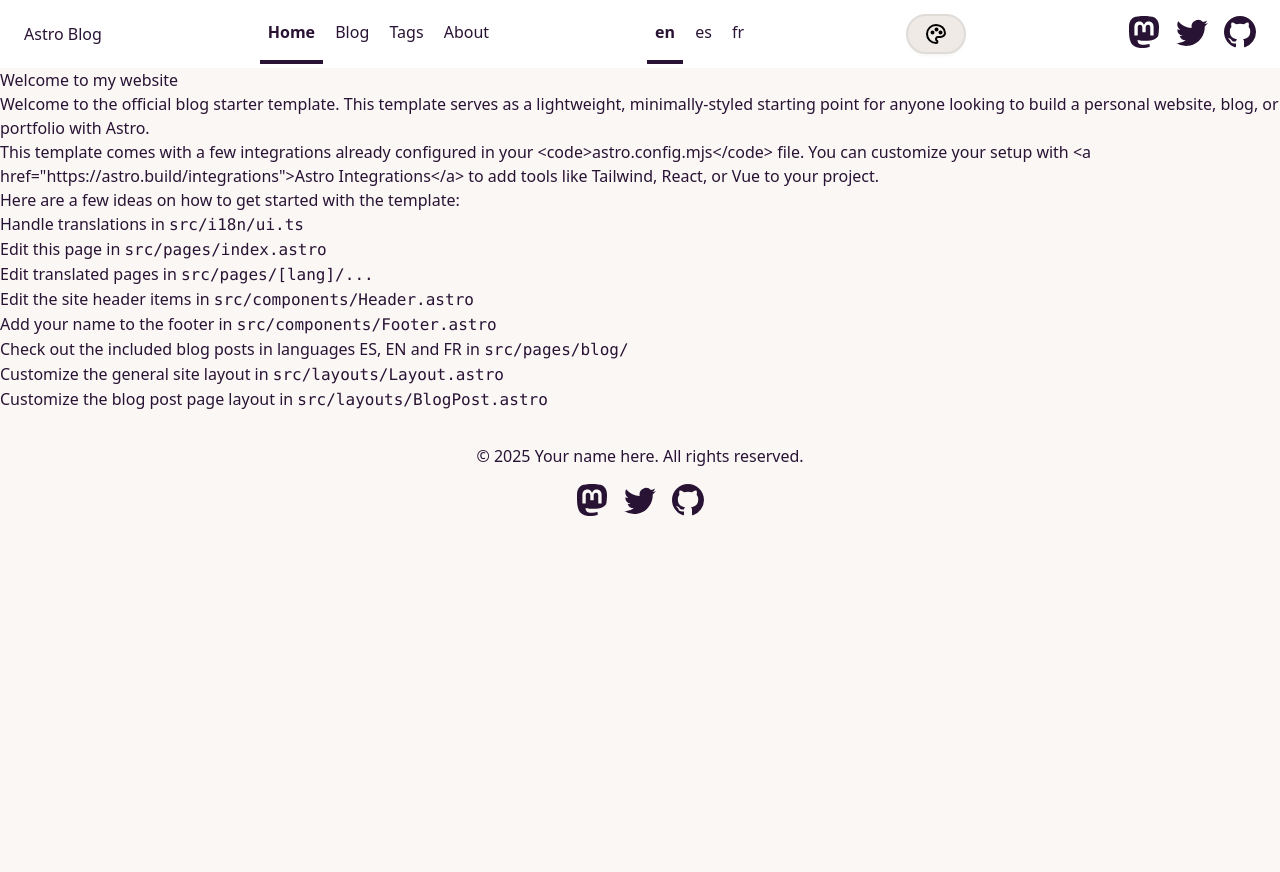
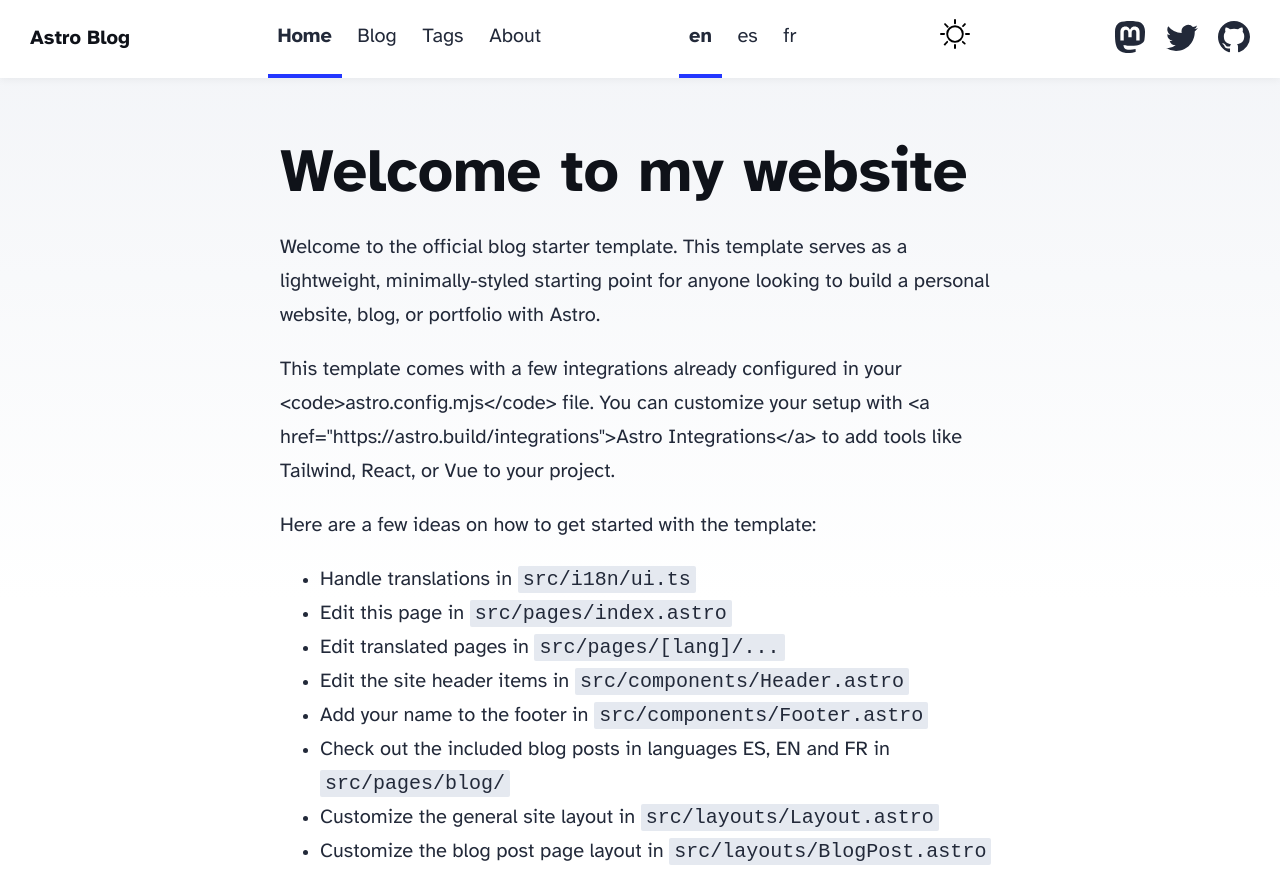
Before and after one commit to emredurgunlu/astro, an Astro site in the folder v2/: page /en in a window 1280 px wide. Shown: the top 872 px of the page. Before the commit the page ends 800 px from the top, so only its background shows below. Built offline with nearby package versions, Linux system fonts and the light colour scheme; Astro itself is replaced by a stand-in of ours.

Commit message:
Revert "."
This reverts commit 44b6f928dbbdcc843af61a60869c9344f39e4157.

```diff
--- a/v2/astro.config.mjs
+++ b/v2/astro.config.mjs
@@ -1,14 +1,13 @@
 // @ts-check
 import { defineConfig } from 'astro/config';
 import mdx from '@astrojs/mdx';
-import tailwindcss from "@tailwindcss/vite"
+
 import sitemap from '@astrojs/sitemap';
 
 // https://astro.build/config
 export default defineConfig({
 	site: 'https://example.com',
 	vite: {
-		plugins: [tailwindcss()],
 		server: {
 			watch: {
 				usePolling: true,
--- a/v2/package.json
+++ b/v2/package.json
@@ -13,9 +13,6 @@
     "@astrojs/mdx": "^4.3.7",
     "@astrojs/rss": "^4.0.12",
     "@astrojs/sitemap": "^3.6.0",
-    "@tailwindcss/vite": "^4.1.14",
-    "astro": "^5.14.3",
-    "daisyui": "^5.2.3",
-    "tailwindcss": "^4.1.14"
+    "astro": "^5.14.3"
   }
 }
--- a/v2/src/components/ThemeIcon.astro
+++ b/v2/src/components/ThemeIcon.astro
@@ -1,40 +1,51 @@
 ---
-const allThemes = ["dark", "light", "cupcake"];
 ---
+<button id="themeToggle" aria-label="Toggle theme">
+  <svg aria-hidden="true" width="30px" xmlns="http://www.w3.org/2000/svg" viewBox="0 0 24 24">
+    <path class="sun" fill-rule="evenodd" d="M12 17.5a5.5 5.5 0 1 0 0-11 5.5 5.5 0 0 0 0 11zm0 1.5a7 7 0 1 0 0-14 7 7 0 0 0 0 14zm12-7a.8.8 0 0 1-.8.8h-2.4a.8.8 0 0 1 0-1.6h2.4a.8.8 0 0 1 .8.8zM4 12a.8.8 0 0 1-.8.8H.8a.8.8 0 0 1 0-1.6h2.5a.8.8 0 0 1 .8.8zm16.5-8.5a.8.8 0 0 1 0 1l-1.8 1.8a.8.8 0 0 1-1-1l1.7-1.8a.8.8 0 0 1 1 0zM6.3 17.7a.8.8 0 0 1 0 1l-1.7 1.8a.8.8 0 1 1-1-1l1.7-1.8a.8.8 0 0 1 1 0zM12 0a.8.8 0 0 1 .8.8v2.5a.8.8 0 0 1-1.6 0V.8A.8.8 0 0 1 12 0zm0 20a.8.8 0 0 1 .8.8v2.4a.8.8 0 0 1-1.6 0v-2.4a.8.8 0 0 1 .8-.8zM3.5 3.5a.8.8 0 0 1 1 0l1.8 1.8a.8.8 0 1 1-1 1L3.5 4.6a.8.8 0 0 1 0-1zm14.2 14.2a.8.8 0 0 1 1 0l1.8 1.7a.8.8 0 0 1-1 1l-1.8-1.7a.8.8 0 0 1 0-1z"/>
+    <path class="moon" fill-rule="evenodd" d="M16.5 6A10.5 10.5 0 0 1 4.7 16.4 8.5 8.5 0 1 0 16.4 4.7l.1 1.3zm-1.7-2a9 9 0 0 1 .2 2 9 9 0 0 1-11 8.8 9.4 9.4 0 0 1-.8-.3c-.4 0-.8.3-.7.7a10 10 0 0 0 .3.8 10 10 0 0 0 9.2 6 10 10 0 0 0 4-19.2 9.7 9.7 0 0 0-.9-.3c-.3-.1-.7.3-.6.7a9 9 0 0 1 .3.8z"/>
+  </svg>
+</button>
 
-<div class="dropdown">
-  <div tabindex="0" role="button" class="btn m-1">
-    <img src="/icons/palette.svg" alt="Tema" width="24" height="24" />
-  </div>
-  <ul
-    tabindex="0"
-    class="dropdown-content menu bg-base-100 rounded-box z-1 w-52 p-2 shadow-sm"
-  >
-    {
-      allThemes.map((theme) => (
-        <li>
-          <a href="#" data-theme={theme}>{theme}</a>
-        </li>
-      ))
+<style>
+  #themeToggle {
+    border: 0;
+    background: none;
+  }
+  .sun { fill: black; }
+  .moon { fill: transparent; }
+
+  :global(.dark) .sun { fill: transparent; }
+  :global(.dark) .moon { fill: white; }
+</style>
+
+<script is:inline>
+  const theme = (() => {
+    const localStorageTheme = localStorage?.getItem("theme") ?? '';
+    if (['dark', 'light'].includes(localStorageTheme)) {
+      return localStorageTheme;
     }
-  </ul>
-</div>
+    if (window.matchMedia('(prefers-color-scheme: dark)').matches) {
+      return 'dark';
+    }
+      return 'light';
+  })();
 
-<!-- 🔽 Tema seçimi için client-side script -->
-<script>
-  document.addEventListener("DOMContentLoaded", () => {
-    const themeButtons = document.querySelectorAll("[data-theme]");
+  if (theme === 'light') {
+    document.documentElement.classList.remove('dark');
+  } else {
+    document.documentElement.classList.add('dark');
+  }
 
-    themeButtons.forEach((btn) => {
-      btn.addEventListener("click", (e) => {
-        e.preventDefault();
-        const selectedTheme = btn.getAttribute("data-theme") ?? "cupcake";
-        document.documentElement.setAttribute("data-theme", selectedTheme);
-        localStorage.setItem("theme", selectedTheme);
-      });
-    });
+  window.localStorage.setItem('theme', theme);
 
-    const savedTheme = localStorage.getItem("theme") ?? "cupcake";
-    document.documentElement.setAttribute("data-theme", savedTheme);
-  });
+  const handleToggleClick = () => {
+    const element = document.documentElement;
+    element.classList.toggle("dark");
+
+    const isDark = element.classList.contains("dark");
+    localStorage.setItem("theme", isDark ? "dark" : "light");
+  }
+
+  document.getElementById("themeToggle")?.addEventListener("click", handleToggleClick);
 </script>
--- a/v2/src/layouts/Layout.astro
+++ b/v2/src/layouts/Layout.astro
@@ -14,7 +14,8 @@
   updatedDate?: Date;
 }
 
-const { title, description, lang } = Astro.props;
+const { title, description, lang } =
+  Astro.props;
 
 const t = useTranslations(lang as UiType);
 ---
@@ -22,23 +23,13 @@
 <!doctype html>
 <html lang={lang}>
   <head>
-    <BaseHead
-      lang={lang ?? DEFAULT_LANG}
-      title={title}
-      description={description}
-    />
-    <script is:inline>
-      (() => {
-        const t = localStorage.getItem("theme") || "cupcake";
-        document.documentElement.setAttribute("data-theme", t);
-      })();
-    </script>
+    <BaseHead lang={lang ?? DEFAULT_LANG} title={title} description={description} />
   </head>
   <body>
     <Header title={t("site.title")} lang={lang} />
     <main>
-      <slot />
-    </main>
+		<slot />
+	</main>
     <Footer />
   </body>
 </html>
--- a/v2/src/styles/global.css
+++ b/v2/src/styles/global.css
@@ -1,5 +1,178 @@
-@import "tailwindcss";
-@plugin "daisyui" {
-   themes: all;
-   /* themes: light --default, dark --prefersdark,  cupcake; } */
- }
+/*
+  The CSS in this style tag is based off of Bear Blog's default CSS.
+  https://github.com/HermanMartinus/bearblog/blob/297026a877bc2ab2b3bdfbd6b9f7961c350917dd/templates/styles/blog/default.css
+  License MIT: https://github.com/HermanMartinus/bearblog/blob/master/LICENSE.md
+ */
+
+:root {
+	--accent: #2337ff;
+	--accent-dark: #000d8a;
+	--black: 15, 18, 25;
+	--gray: 96, 115, 159;
+	--gray-light: 229, 233, 240;
+	--gray-dark: 34, 41, 57;
+	--gray-gradient: rgba(var(--gray-light), 50%), #fff;
+	--box-shadow: 0 2px 6px rgba(var(--gray), 25%), 0 8px 24px rgba(var(--gray), 33%),
+		0 16px 32px rgba(var(--gray), 33%);
+}
+@font-face {
+	font-family: 'Atkinson';
+	src: url('/fonts/atkinson-regular.woff') format('woff');
+	font-weight: 400;
+	font-style: normal;
+	font-display: swap;
+}
+@font-face {
+	font-family: 'Atkinson';
+	src: url('/fonts/atkinson-bold.woff') format('woff');
+	font-weight: 700;
+	font-style: normal;
+	font-display: swap;
+}
+body {
+	font-family: 'Atkinson', sans-serif;
+	margin: 0;
+	padding: 0;
+	text-align: left;
+	background: linear-gradient(var(--gray-gradient)) no-repeat;
+	background-size: 100% 600px;
+	word-wrap: break-word;
+	overflow-wrap: break-word;
+	color: rgb(var(--gray-dark));
+	font-size: 20px;
+	line-height: 1.7;
+}
+main {
+	width: 720px;
+	max-width: calc(100% - 2em);
+	margin: auto;
+	padding: 3em 1em;
+}
+h1,
+h2,
+h3,
+h4,
+h5,
+h6 {
+	margin: 0 0 0.5rem 0;
+	color: rgb(var(--black));
+	line-height: 1.2;
+}
+h1 {
+	font-size: 3.052em;
+}
+h2 {
+	font-size: 2.441em;
+}
+h3 {
+	font-size: 1.953em;
+}
+h4 {
+	font-size: 1.563em;
+}
+h5 {
+	font-size: 1.25em;
+}
+strong,
+b {
+	font-weight: 700;
+}
+a {
+	color: var(--accent);
+}
+a:hover {
+	color: var(--accent);
+}
+p {
+	margin-bottom: 1em;
+}
+.prose p {
+	margin-bottom: 2em;
+}
+textarea {
+	width: 100%;
+	font-size: 16px;
+}
+input {
+	font-size: 16px;
+}
+table {
+	width: 100%;
+}
+img {
+	max-width: 100%;
+	height: auto;
+	border-radius: 8px;
+}
+code {
+	padding: 2px 5px;
+	background-color: rgb(var(--gray-light));
+	border-radius: 2px;
+}
+pre {
+	padding: 1.5em;
+	border-radius: 8px;
+}
+pre > code {
+	all: unset;
+}
+blockquote {
+	border-left: 4px solid var(--accent);
+	padding: 0 0 0 20px;
+	margin: 0px;
+	font-size: 1.333em;
+}
+hr {
+	border: none;
+	border-top: 1px solid rgb(var(--gray-light));
+}
+@media (max-width: 720px) {
+	body {
+		font-size: 18px;
+	}
+	main {
+		padding: 1em;
+	}
+}
+
+.sr-only {
+	border: 0;
+	padding: 0;
+	margin: 0;
+	position: absolute !important;
+	height: 1px;
+	width: 1px;
+	overflow: hidden;
+	/* IE6, IE7 - a 0 height clip, off to the bottom right of the visible 1px box */
+	clip: rect(1px 1px 1px 1px);
+	/* maybe deprecated but we need to support legacy browsers */
+	clip: rect(1px, 1px, 1px, 1px);
+	/* modern browsers, clip-path works inwards from each corner */
+	clip-path: inset(50%);
+	/* added line to stop words getting smushed together (as they go onto seperate lines and some screen readers do not understand line feeds as a space */
+	white-space: nowrap;
+}
+
+/* DARK MODE */
+html.dark {
+  background-color: #0d0950;
+  color: #fff;
+}
+
+.dark .menu {
+  background-color: #fff;
+  color: #000;
+}
+
+.dark .nav-links a:hover,
+.dark .nav-links a:focus {
+  color: #0d0950;
+}
+
+.dark .nav-links a {
+  color: #fff;
+}
+
+.dark a {
+  color: #ff9776;
+}
```
Also changed, not shown: new/src/assets/icons/palette.svg (renamed from v2/public/icons/palette.svg), new/src/assets/icons/world.svg (renamed from v2/public/icons/world.svg), 1 other file.
